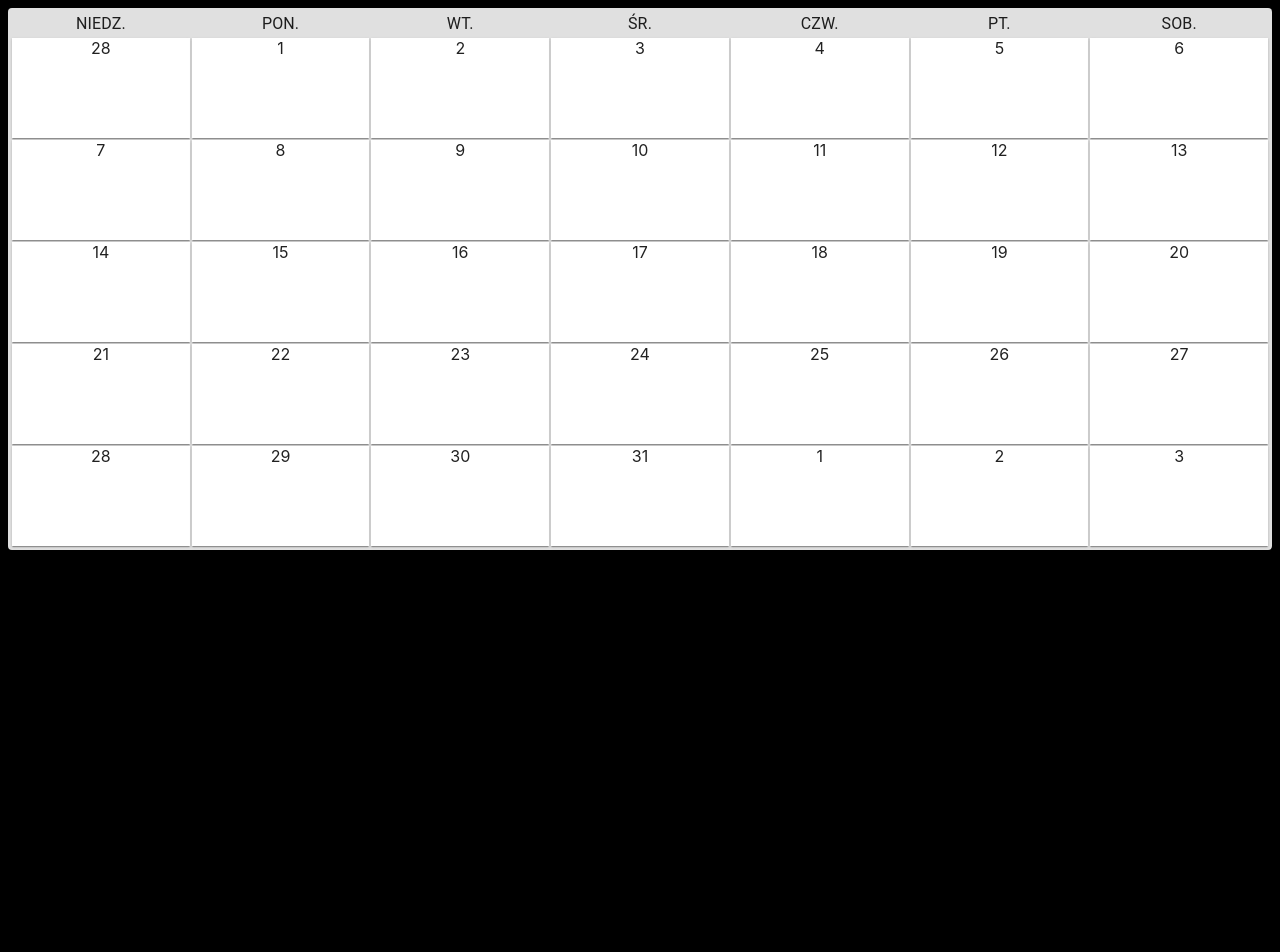
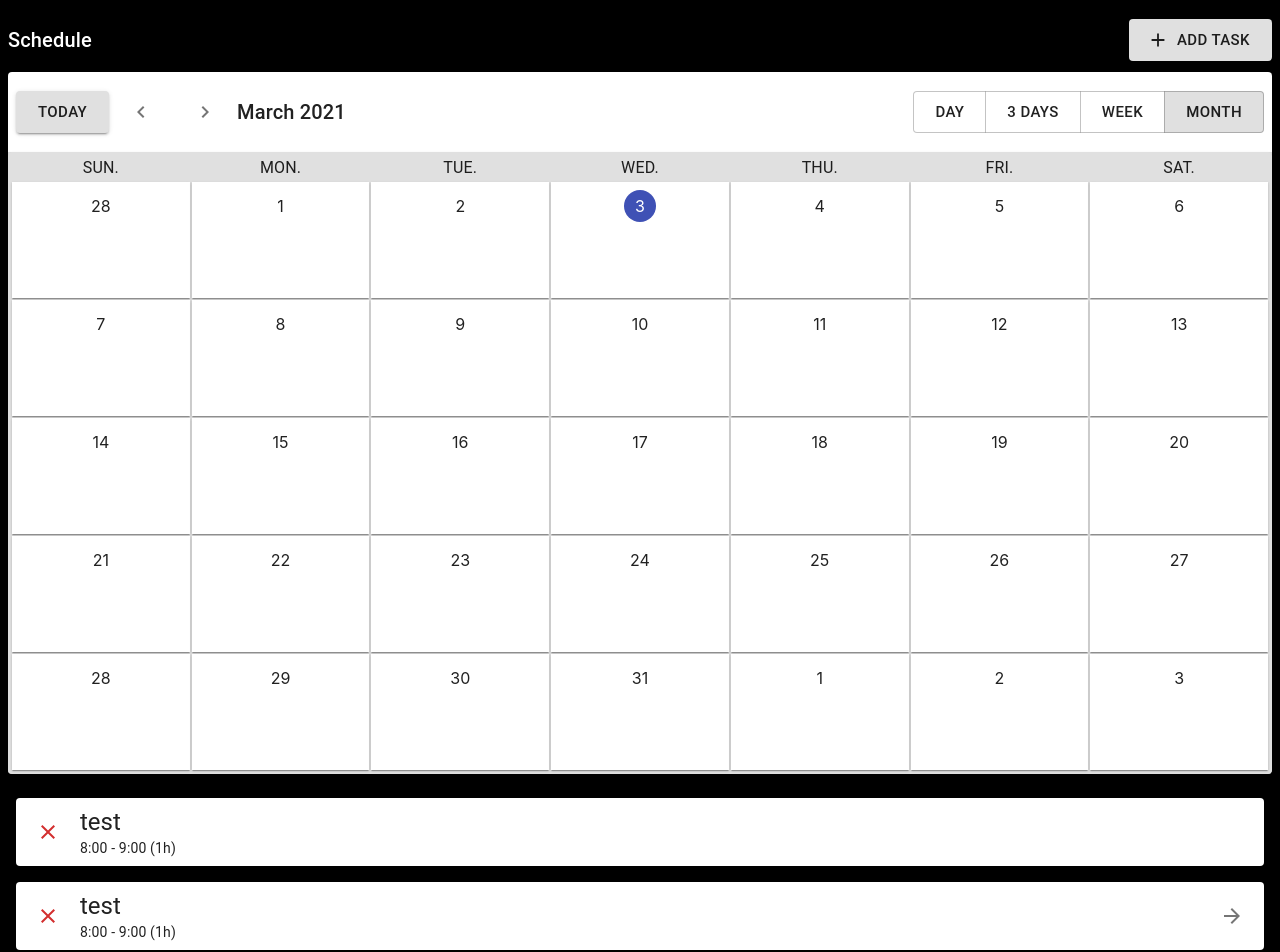
Before and after one commit to michu990902/mui-schedule-calendar, a React (Create React App) app: page / in a window 1280 px wide. Shown: the top 952 px of the page. Before the commit the page ends 800 px from the top, so only its background shows below. Built offline with nearby package versions, Linux system fonts and the light colour scheme.

Commit message:
View switcher added

```diff
--- a/src/App.js
+++ b/src/App.js
@@ -1,11 +1,27 @@
 import Calendar from './components/Calendar/Calendar'
+import Task from './components/Calendar/Task'
 import { Box } from '@material-ui/core'
 
 function App() {
   return (
     <div className="App">
         <Box p={1}>
-            <Calendar/>
+            <Calendar
+                title="Schedule"
+            />
+            <Task
+                label="test"
+                isDone={false}
+            />
+            <Task
+                label="test"
+                isDone={false}
+                action={() => {}}
+            />
+            <Task
+                label="test"
+                isDone={true}
+            />
         </Box>
     </div>
   );
--- a/src/components/Calendar/Calendar.js
+++ b/src/components/Calendar/Calendar.js
@@ -2,11 +2,19 @@ import React, { useState } from 'react'
 
 import {
     Paper,
-    Typography
+    Typography,
+    Toolbar,
+    Button,
+    Box,
+    IconButton,
+    ButtonGroup
 } from '@material-ui/core'
 import { makeStyles } from '@material-ui/core/styles'
+import { getMonthGrid } from '../../lib/calendar'
 
-import { getMonthGrid } from '../../lib/calendar'
+import AddIcon from '@material-ui/icons/Add'
+import NavigateBeforeIcon from '@material-ui/icons/NavigateBefore'
+import NavigateNextIcon from '@material-ui/icons/NavigateNext'
 
 const useStyles = makeStyles(theme => ({
     root: {
@@ -35,26 +43,75 @@ const useStyles = makeStyles(theme => ({
         borderRadius: 0,
         textAlign: "center",
         minHeight: 300,
+        display: "flex",
+        flexDirection: "column",
+        alignItems: "center",
+        padding: theme.spacing(1),
     },
     monthDay: {
         border: "none",
         borderRadius: 0,
         textAlign: "center",
         minHeight: 100,
+        display: "flex",
+        flexDirection: "column",
+        alignItems: "center",
+        padding: theme.spacing(1),
+    },
+    title: {
+        flexGrow: 1,
+    },
+    dayRing: {
+        width: theme.spacing(4),
+        height: theme.spacing(4),
+        display: "flex",
+        alignItems: "center",
+        justifyContent: "center",
+    },
+    selectedDayRing: {
+        width: theme.spacing(4),
+        height: theme.spacing(4),
+        display: "flex",
+        alignItems: "center",
+        justifyContent: "center",
+        borderRadius: "50%",
+        backgroundColor: theme.palette.primary.main,
+        color: theme.palette.getContrastText(theme.palette.primary.main),
+    },
+    selectedBtn: {
+        backgroundColor: theme.palette.divider,
+    },
+    iconBtn: {
+        marginRight: theme.spacing(1),
     },
 }));
 
-const dayLabels = [
-    "NIEDZ.",
-    "PON.",
-    "WT.",
-    "ŚR.",
-    "CZW.",
-    "PT.",
-    "SOB.",
+const dayNames = [
+    "SUN.",
+    "MON.",
+    "TUE.",
+    "WED.",
+    "THU.",
+    "FRI.",
+    "SAT.",
 ];
 
-const Calendar = () => {
+const monthNames = [
+    "January",
+    "February",
+    "March",
+    "April",
+    "May",
+    "June",
+    "July",
+    "August",
+    "September",
+    "October",
+    "November",
+    "December",
+];
+
+const Calendar = ({ title }) => {
     const classes = useStyles();
     const [view, setView] = useState("month"); //day, 3days, week, month
     const [selectedDate, setSelectedDate] = useState(new Date());
@@ -62,47 +119,96 @@ const Calendar = () => {
     const day = selectedDate.getDate();
     const month = selectedDate.getMonth();
     const year = selectedDate.getFullYear();
-    const dayInWeek = selectedDate.getDay();
+    const currDate = (d => ({ year: d.getFullYear(), month: d.getMonth(), day: d.getDate() }))(new Date());
+    const isCurrDate = d => currDate.year === d.year && currDate.month === d.month && currDate.day === d.day;
 
     const gridMonth = getMonthGrid(selectedDate.getFullYear(), selectedDate.getMonth() + 1);
-    const gridWeek = gridMonth.find(arr => arr.includes(day));
+    const gridWeek = gridMonth.find(arr => arr.some(d => d.day === day && d.month === month));
     const info3Days = [
         new Date(year, month, day),
         new Date(year, month, day+1),
         new Date(year, month, day+2),
     ];
+    const grid3Days = info3Days.map(d => ({ year: d.getFullYear(), month: d.getMonth(), day: d.getDate() }));
+
+    const handleGoBack = () => {
+        const tmpDate = {
+            "day": new Date(year, month, day-1),
+            "3days": new Date(year, month, day-3),
+            "week": new Date(year, month, day-7),
+            "month": new Date(year, month-1, day),
+        }[view];
+        setSelectedDate(tmpDate);
+    };
+
+    const handleGoForth = () => {
+        const tmpDate = {
+            "day": new Date(year, month, day+1),
+            "3days": new Date(year, month, day+3),
+            "week": new Date(year, month, day+7),
+            "month": new Date(year, month+1, day),
+        }[view];
+        setSelectedDate(tmpDate);
+    };
+
+    const handleToday = () => {
+        setSelectedDate(new Date());
+    }
 
     const getGrid = {
         "day": (
             <div>
-                day: {day}
+                <Paper className={classes.weekDay}>
+                    <div className={isCurrDate({ year, month, day }) ? classes.selectedDayRing : classes.dayRing}>
+                        {day}
+                    </div>
+
+                    <Typography variant="h3" component="p">:(</Typography>
+                    There is nothing to do here
+                </Paper>
             </div>
         ),
         "3days": (
             <div>
                 <div className={classes.calendarWrapper3}>
-                    <Typography align="center">{dayLabels[info3Days[0].getDay()]}</Typography>
-                    <Typography align="center">{dayLabels[info3Days[1].getDay()]}</Typography>
-                    <Typography align="center">{dayLabels[info3Days[2].getDay()]}</Typography>
-                    <Paper className={classes.weekDay}>{info3Days[0].getDate()}</Paper>
-                    <Paper className={classes.weekDay}>{info3Days[1].getDate()}</Paper>
-                    <Paper className={classes.weekDay}>{info3Days[2].getDate()}</Paper>
+                    {info3Days.map((d, id) => <Typography key={id} align="center">{dayNames[d.getDay()]}</Typography>)}
+                    {grid3Days.map((d, id) => (
+                        <Paper key={id} className={classes.weekDay}>
+                            <div className={isCurrDate(d) ? classes.selectedDayRing : classes.dayRing}>
+                                {d.day}
+                            </div>
+                        </Paper>
+                    ))}
                 </div>
             </div>
         ),
         "week": (
             <div>
                 <div className={classes.calendarWrapper7}>
-                    {dayLabels.map((d, id) => <Typography key={id} align="center">{d}</Typography>)}
-                    {gridWeek.map((d, id) => <Paper key={id} className={classes.weekDay}>{d}</Paper>)}
+                    {dayNames.map((d, id) => <Typography key={id} align="center">{d}</Typography>)}
+                    {gridWeek.map((d, id) => (
+                        <Paper key={id} className={classes.weekDay}>
+                            <div className={isCurrDate(d) ? classes.selectedDayRing : classes.dayRing}
+                            >
+                                {d.day}
+                            </div>
+                        </Paper>
+                    ))}
                 </div>
             </div>
         ),
         "month": (
             <div>
                 <div className={classes.calendarWrapper7}>
-                    {dayLabels.map((d, id) => <Typography key={id} align="center">{d}</Typography>)}
-                    {gridMonth.flat().map((d, id) => <Paper key={id} className={classes.monthDay}>{d}</Paper>)}
+                    {dayNames.map((d, id) => <Typography key={id} align="center">{d}</Typography>)}
+                    {gridMonth.flat().map((d, id) => (
+                        <Paper key={id} className={classes.monthDay}>
+                            <div className={isCurrDate(d) ? classes.selectedDayRing : classes.dayRing}
+                            >
+                                {d.day}
+                            </div>
+                        </Paper>
+                    ))}
                 </div>
             </div>
         ),
@@ -110,8 +216,66 @@ const Calendar = () => {
 
     return (
         <div className={classes.root}>
-            <Paper className={classes.paper}>
-                {getGrid[view]}
+            <Toolbar disableGutters>
+                <Typography id="tableTitle" className={classes.title} variant="h6" noWrap>
+                    {title}
+                </Typography>
+                <Button
+                    variant="contained"
+                    size="large"
+                    onClick={() => {}}
+                    startIcon={<AddIcon />}
+                >
+                    Add Task
+                </Button>
+            </Toolbar>
+            <Paper>
+                <Box p={1}>
+                    <Toolbar disableGutters>
+                        <Button
+                            variant="contained"
+                            size="large"
+                            onClick={handleToday}
+                        >
+                            Today
+                        </Button>
+                        <Box p={1}>
+                            <IconButton onClick={handleGoBack}>
+                                <NavigateBeforeIcon/>
+                            </IconButton>
+                        </Box>
+                        <Box p={1}>
+                            <IconButton onClick={handleGoForth}>
+                                <NavigateNextIcon/>
+                            </IconButton>
+                        </Box>
+                        <Typography id="tableTitle" className={classes.title} variant="h6" noWrap>
+                            {view === "day" && day} {monthNames[month]} {year}
+                        </Typography>
+                        <ButtonGroup>
+                            {
+                                [
+                                    { label: "Day", value: "day" },
+                                    { label: "3 days", value: "3days" },
+                                    { label: "Week", value: "week" },
+                                    { label: "Month", value: "month" },
+                                ].map((btn, id) => (
+                                    <Button
+                                        key={id}
+                                        size="large"
+                                        onClick={() => setView(btn.value)}
+                                        className={view === btn.value ? classes.selectedBtn : null}
+                                    >
+                                        {btn.label}
+                                    </Button>
+                                ))
+                            }
+                        </ButtonGroup>
+                    </Toolbar>
+                </Box>
+                <Paper className={classes.paper}>
+                    {getGrid[view]}
+                </Paper>
             </Paper>
         </div>
     );
--- /dev/null
+++ b/src/components/Calendar/Task.js
@@ -0,0 +1,47 @@
+import React from 'react'
+import {
+    Paper,
+    Box,
+    IconButton,
+    Typography,
+    Grid
+} from '@material-ui/core'
+import DoneIcon from '@material-ui/icons/Done'
+import CloseIcon from '@material-ui/icons/Close'
+import ArrowForwardIcon from '@material-ui/icons/ArrowForward'
+import { red, green } from '@material-ui/core/colors';
+
+const Task = ({ color, label, startAt, endAt, duration, isDone, action }) => (
+    <Box p={1}>
+        <Paper>
+            <Box p={1}>
+                <Grid
+                    container
+                    direction="row"
+                    justify="flex-start"
+                    alignItems="center"
+                    spacing={1}
+                >
+                    <Grid item>
+                        <IconButton>
+                            {isDone ? <DoneIcon style={{ color: green[700] }}/> : <CloseIcon style={{ color: red[700] }}/>}
+                        </IconButton>
+                    </Grid>
+                    <Grid item>
+                        <Typography variant="h5">{label}</Typography>
+                        <Typography variant="body2">8:00 - 9:00 (1h)</Typography>
+                    </Grid>
+                    {action && (
+                        <Grid item style={{marginLeft: "auto"}}>
+                            <IconButton>
+                                <ArrowForwardIcon/>
+                            </IconButton>
+                        </Grid>
+                    )}
+                </Grid>
+            </Box>
+        </Paper>
+    </Box>
+);
+
+export default Task;
--- a/src/lib/calendar.js
+++ b/src/lib/calendar.js
@@ -23,17 +23,22 @@ export const getMonthGrid = (year, month) => {
 
     if(firstDay !== 0){
         const tmpDate = new Date(year, month-1, 0);
+        const tmpYear = tmpDate.getFullYear();
+        const tmpMonth = tmpDate.getMonth();
         const lastMonthLength = tmpDate.getDate();
         while(firstDay){
             const day = lastMonthLength - --firstDay;
-            insertDayToWeek(day);
+            insertDayToWeek({ year: tmpYear, month: tmpMonth, day });
         }
     }
 
     let i = 1;
-    while(i < monthLength+1) insertDayToWeek(i++);
+    while(i < monthLength+1) insertDayToWeek({ year, month: month-1, day: i++ });
     i = 1;
-    while(total%7 > 0) insertDayToWeek(i++);
+    const tmpDate = new Date(year, month+1, 0);
+    const tmpYear = tmpDate.getFullYear();
+    const tmpMonth = tmpDate.getMonth();
+    while(total%7 > 0) insertDayToWeek({ year: tmpYear, month: tmpMonth, day: i++ });
 
     return grid;
 };
```
